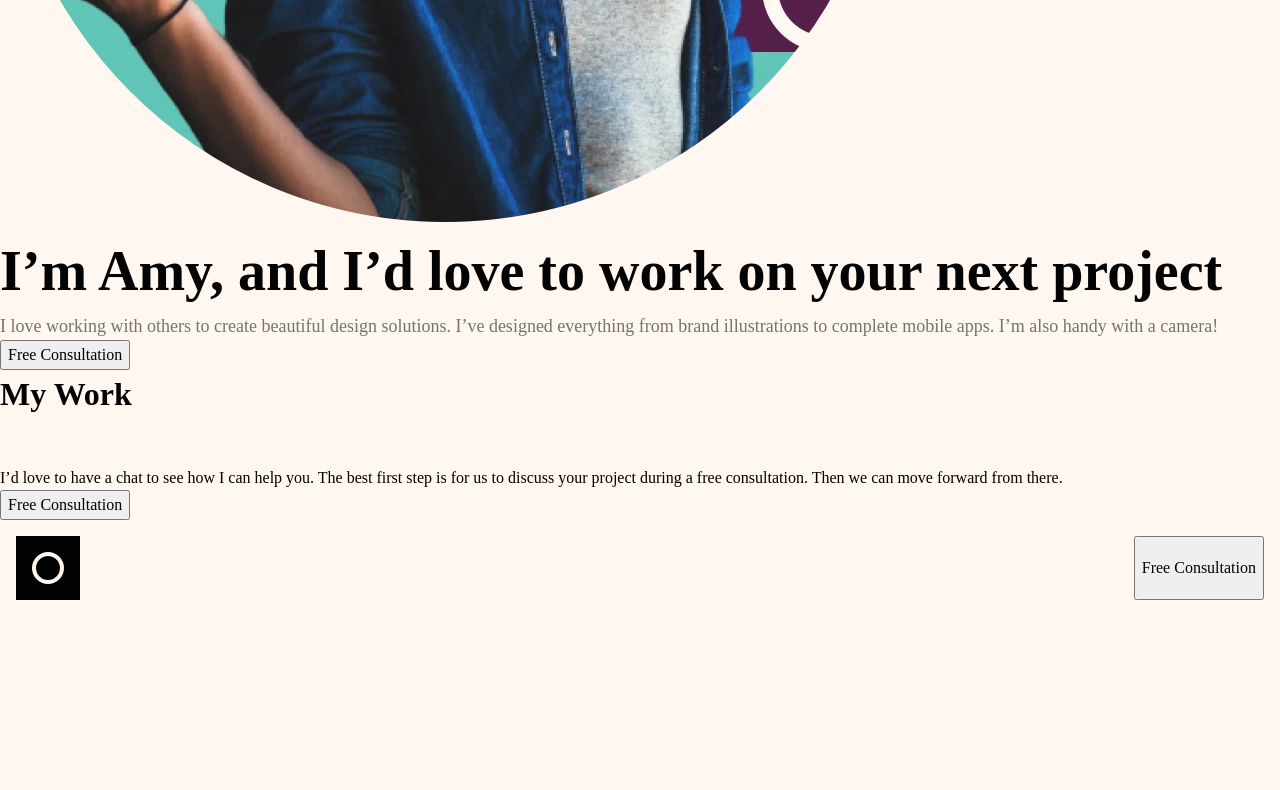
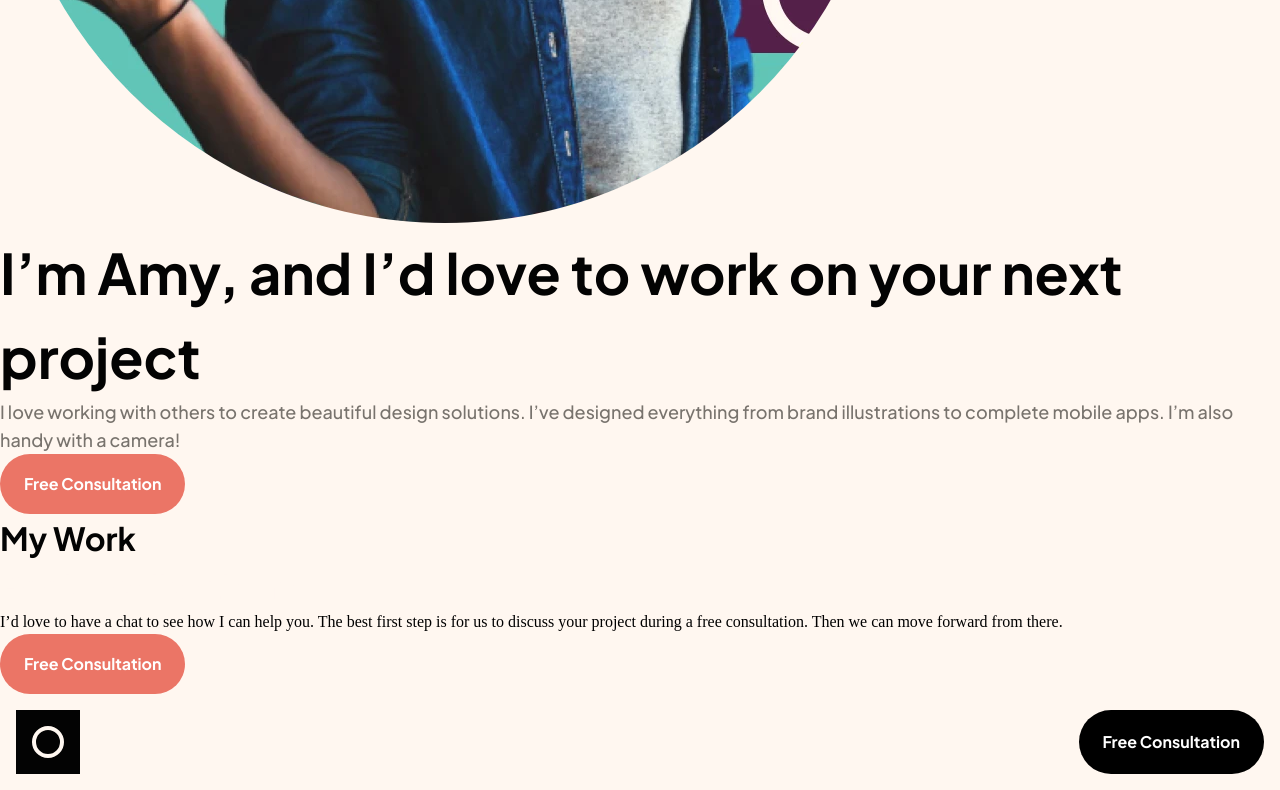
Before and after one commit to enricomelis/fem-design-portfolio, a website built with Vite: page index.html in a window 1280 px wide. Shown: the part 1110-1900 px from the top of the page. Before the commit the page ends 1726 px from the top, so only its background shows below. Built offline with nearby package versions, Linux system fonts and the light colour scheme.

Commit message:
styled buttons and added line heights

```diff
--- a/index.html
+++ b/index.html
@@ -19,7 +19,7 @@
               <circle stroke="#FFF7F0" stroke-width="4" cx="24" cy="24" r="10"/>
           </g>
         </svg>
-        <button class="button-1">Free Consultation</button>
+        <button class="button button__wob">Free Consultation</button>
       </div>
       <h1 class="title">Design solutions made easy</h1>
       <p class="description__top">With over ten years of experience in various design disciplines,
@@ -43,7 +43,7 @@
         I’ve designed everything from brand illustrations to complete mobile apps.
         I’m also handy with a camera!
       </p>
-      <button class="button-2">Free Consultation</button>
+      <button class="button button__wop">Free Consultation</button>
     </main>
 
     <footer class="booking"> <!-- carousel with "my work" -->
@@ -56,7 +56,7 @@
           The best first step is for us to discuss your project during a free consultation.
           Then we can move forward from there.
         </p>
-        <button class="button-2">Free Consultation</button>
+        <button class="button button__wop">Free Consultation</button>
       </div>
     </footer>
 
@@ -68,7 +68,7 @@
               <circle stroke="#FFF7F0" stroke-width="4" cx="24" cy="24" r="10"/>
           </g>
         </svg>
-        <button class="button-1">Free Consultation</button>
+        <button class="button button__wob">Free Consultation</button>
       </div>
     </nav>
   </body>
--- a/sass/abstracts/_mixins.scss
+++ b/sass/abstracts/_mixins.scss
@@ -15,6 +15,7 @@
 
 @mixin button() {
     font-size: $fs-button-mobile;
+    line-height: $lh-button;
     font-family: $ff-button;
     font-weight: $fw-button;
     color: map-get($colors, neutral, 100);
@@ -22,14 +23,11 @@
     @include mq(small){
         font-size: $fs-button-tablet;
     }
-
-    @include mq(medium){
-        font-size: $fs-button-desktop;
-    }
 }
 
 @mixin title() {
     font-size: $fs-title-mobile;
+    line-height: $lh-title;
     font-family: $ff-title;
     font-weight: $fw-title;
     color: map-get($colors, neutral, 900);
@@ -45,15 +43,18 @@
 
 @mixin description() {
     font-size: $fs-description-mobile;
+    line-height: $lh-description-mobile;
     font-family: $ff-description;
     font-weight: $fw-description;
 
     @include mq(small){
         font-size: $fs-description-tablet;
+        line-height: $lh-description-mobile;
     }
 
     @include mq(medium){
         font-size: $fs-description-desktop;
+        line-height: $lh-description-desktop;
     }
 }
 
@@ -69,6 +70,7 @@
 
 @mixin card-title() {
     font-size: $fs-card-title;
+    list-style: $lh-card-title;
     font-family: $ff-card-title;
     font-weight: $fw-card-title;
     color: map-get($colors, neutral, 100);
@@ -76,6 +78,7 @@
 
 @mixin subtitle() {
     font-size: $fs-subtitle-mobile;
+    line-height: $lh-subtitle;
     font-family: $ff-subtitle;
     font-weight: $fw-subtitle;
 
--- a/sass/abstracts/_variables.scss
+++ b/sass/abstracts/_variables.scss
@@ -16,10 +16,10 @@ $colors: (
         900: hsl(0, 0%, 1%)
     ),
     accent: (
-        button-1: hsl(0, 0%, 0%),
-        button-1-hover: hsl(252, 66%, 62%),
-        button-2: hsl(7, 77%, 66%),
-        button-2-hover: hsl(28, 89%, 67%),
+        button__wob: hsl(0, 0%, 0%),
+        button__wob-hover: hsl(252, 66%, 62%),
+        button__wop: hsl(7, 77%, 66%),
+        button__wop-hover: hsl(28, 89%, 67%),
         arrows: hsl(0, 0%, 0%),
         arrows-hover: hsl(252, 66%, 62%)
     )
@@ -34,13 +34,13 @@ $breakpoints: (
 
 $sizes: (
     100: .875rem, // 14px
-    200: 1rem, // 16px
+    200: 1rem, // 16px - padding mobile
     300: 1.125rem, // 18px
     400: 1.25rem, // 20px
     500: 1.5rem, // 24px
     600: 1.625rem, // 26px
     700: 1.75rem, // 28px
-    800: 2rem, // 32px
+    800: 2rem, // 32px - padding tablet / desktop
     900: 2.25rem, // 36px
     1000: 2.5rem, // 40px
     1100: 2.75rem, // 44px
@@ -51,7 +51,7 @@ $sizes: (
 );
 
 $font-families: (
-    plus-jakarta: 'Plus Jakarta'
+    plus-jakarta: 'Plus Jakarta Sans'
 );
 
 $font-weights: (
@@ -96,3 +96,11 @@ $fw-title: map-get($font-weights, bold);
 $fw-description: map-get($font-weights, medium);
 $fw-card-title: map-get($font-weights, bold);
 $fw-subtitle: map-get($font-weights, bold);
+
+$lh-button: map-get($sizes, 700);
+$lh-title: auto;
+$lh-description-mobile: map-get($sizes, 600);
+$lh-description-tablet: map-get($sizes, 700);
+$lh-description-desktop: map-get($sizes, 700);
+$lh-card-title: auto;
+$lh-subtitle: auto;
--- a/sass/components/_buttons.scss
+++ b/sass/components/_buttons.scss
@@ -0,0 +1,18 @@
+@use '../abstracts/' as *;
+
+.button {
+    border: none;
+    border-radius: 100vw;
+
+    padding: map-get($sizes, 200) map-get($sizes, 500);
+
+    @include button();
+
+    &__wob {
+        background-color: map-get($colors, accent, button__wob);
+    }
+
+    &__wop {
+        background-color: map-get($colors, accent, button__wop);
+    }
+}
--- a/sass/layout/_nav.scss
+++ b/sass/layout/_nav.scss
@@ -4,7 +4,7 @@
     display: flex;
     justify-content: space-between;
 
-    padding: 1rem;
+    padding: map-get($sizes, 200);
     min-height: 3rem;
 }
 
```
